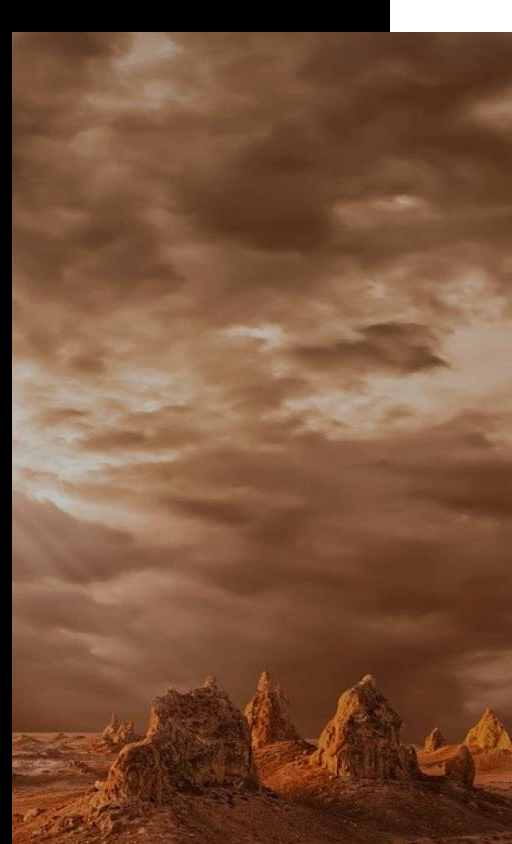
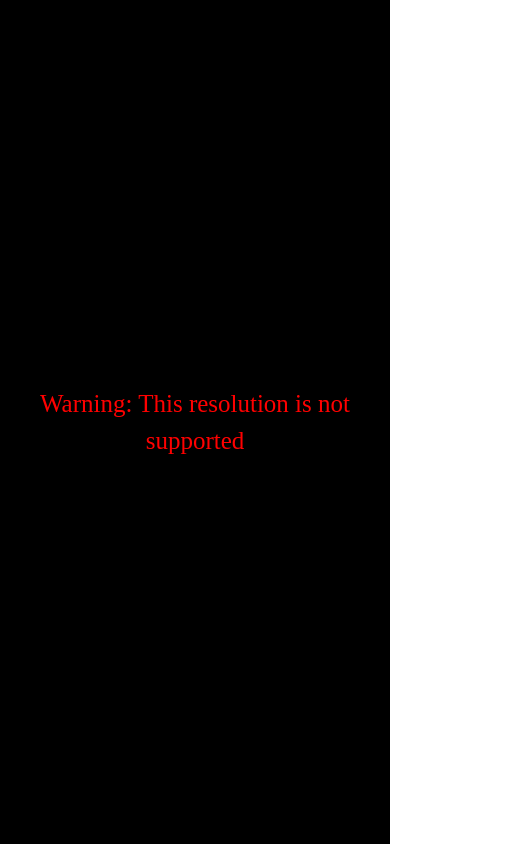
Before and after one commit to BachNguyenT/K-G0, a Vue app: page / in a window 390 px wide. Shown: the top 844 px of the page, 512 px wide, since content can reach past the window. Built offline with nearby package versions, Linux system fonts and the light colour scheme.

Commit message:
reponsive features added

```diff
--- a/src/App.vue
+++ b/src/App.vue
@@ -1,5 +1,8 @@
 <template>
   <div class="app">
+    <div class="notsupported">
+      <span class="invalidtext">Warning: This resolution is not supported</span>
+    </div>
     <div class="container">
       <div class="img_container">
         <img class="img" v-bind:src="require('./assets/bg.jpeg')" />
@@ -27,6 +30,8 @@ export default {
 }
 
 .app {
+  min-height: 100vh;
+  background-color: black;
 }
 
 .image-container {
@@ -45,7 +50,7 @@ export default {
 }
 
 .container {
-  background-color: black;
+  /* background-color: black; */
   display: flex;
   flex-direction: row;
   padding: 2rem 0;
@@ -53,11 +58,26 @@ export default {
   margin: 0 auto;
 }
 
+.notsupported {
+  display: none;
+}
+
 @media (max-width: 1000px) {
+  .notsupported {
+    display: flex;
+    width: 100vw;
+    height: 100vh;
+    background-color: black;
+    display: block;
+    z-index: 999;
+    text-align: center;
+    align-content: center;
+    color: red;
+    font-size: 25px;
+  }
+
   .container {
-    display: flex;
-    flex-direction: column;
+    display: none;
   }
 }
-
 </style>
--- a/src/components/DonationForm.vue
+++ b/src/components/DonationForm.vue
@@ -521,6 +521,7 @@ export default {
 }
 
 .warning {
+  margin-top: 0px;
   color: red;
   position: absolute;
 }
```
